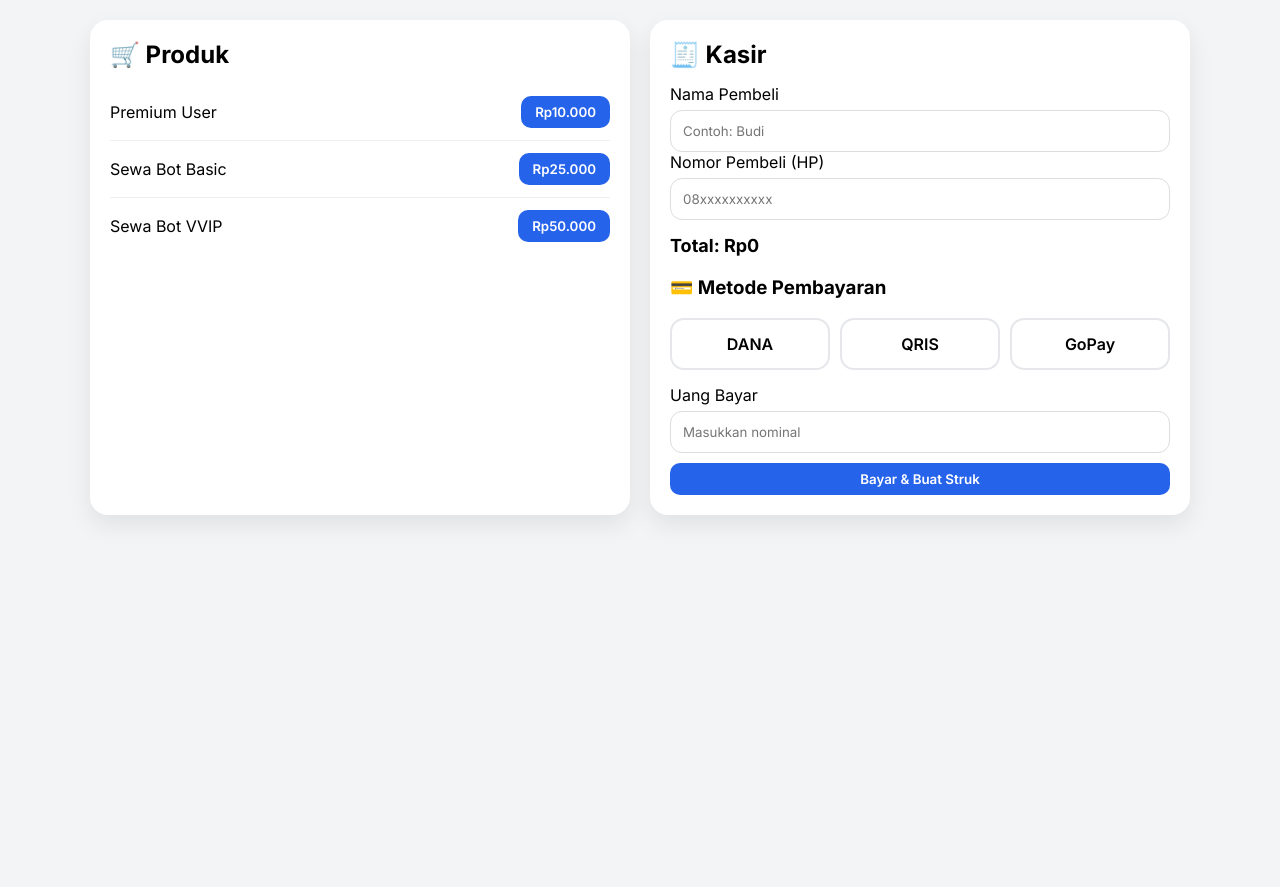
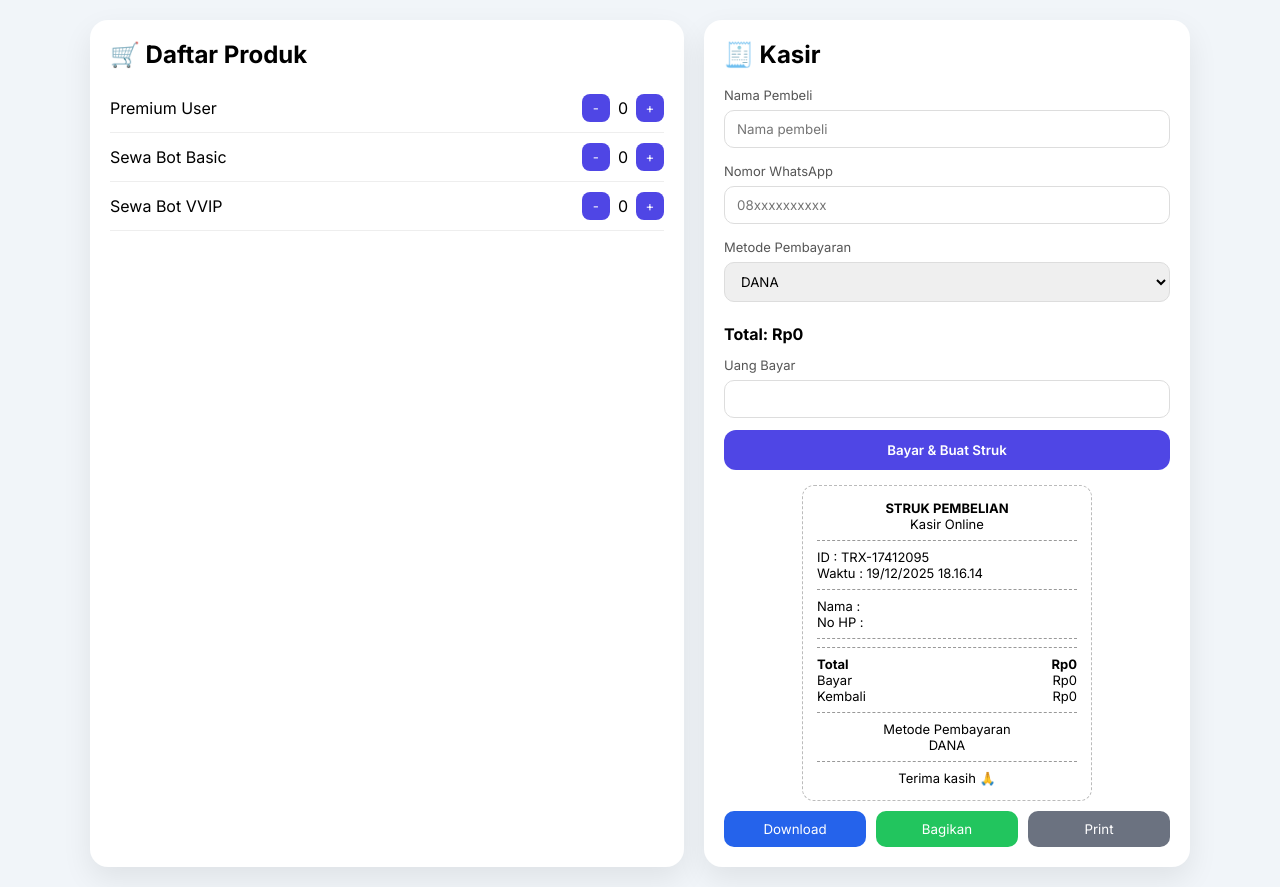
Before and after one commit to Babasbotz/kasir-online, a plain HTML site: page index.html in a window 1280 px wide. Both pictures are taken after a click on the button "Bayar & Buat Struk". Before the commit the page ends 800 px from the top, so only its background shows below. Drawn offline with nearby package versions, Linux system fonts and the light colour scheme.

Commit message:
Refactor index.html for improved layout and functionality
Updated styling and structure for the product and cashier sections, including adjustments to layout, padding, and button styles. Enhanced the functionality of cart and payment methods.

```diff
--- a/index.html
+++ b/index.html
@@ -10,198 +10,330 @@
 
 <style>
 *{box-sizing:border-box;font-family:Inter}
-body{margin:0;background:#f3f4f6;padding:20px}
-.container{max-width:1100px;margin:auto;display:grid;grid-template-columns:1fr 1fr;gap:20px}
-.card{background:#fff;border-radius:18px;padding:20px;box-shadow:0 10px 25px rgba(0,0,0,.08)}
+body{margin:0;background:#f1f5f9;padding:20px}
+
+.container{
+  max-width:1100px;
+  margin:auto;
+  display:grid;
+  grid-template-columns:1.1fr 0.9fr;
+  gap:20px;
+}
+
+.card{
+  background:#fff;
+  border-radius:18px;
+  padding:20px;
+  box-shadow:0 12px 30px rgba(0,0,0,.08);
+}
+
 h2{margin:0 0 15px}
 
+label{font-size:13px;color:#555}
+input,select{
+  width:100%;
+  padding:10px 12px;
+  border-radius:10px;
+  border:1px solid #ddd;
+  margin:6px 0 12px;
+}
+
 /* PRODUK */
-.product{display:flex;justify-content:space-between;align-items:center;padding:12px 0;border-bottom:1px solid #eee}
-.product:last-child{border:none}
-button{border:none;padding:8px 14px;border-radius:10px;background:#2563eb;color:#fff;font-weight:600;cursor:pointer}
-button:hover{opacity:.9}
+.product{
+  display:flex;
+  justify-content:space-between;
+  align-items:center;
+  padding:10px 0;
+  border-bottom:1px solid #eee;
+}
 
-/* KERANJANG */
-.cart-item{display:flex;justify-content:space-between;font-size:14px;margin-bottom:6px}
-.total{font-size:18px;font-weight:700;margin-top:10px}
+.qty{display:flex;gap:8px;align-items:center}
+.qty button{
+  width:28px;height:28px;
+  border:none;border-radius:8px;
+  background:#4f46e5;color:#fff;
+}
 
-/* INPUT */
-input{
+/* KASIR */
+.cart-item{
+  display:flex;
+  justify-content:space-between;
+  font-size:14px;
+  margin-bottom:6px;
+}
+
+.total{
+  font-weight:700;
+  font-size:16px;
+  margin:10px 0;
+}
+
+button.primary{
   width:100%;
   padding:12px;
+  border:none;
   border-radius:12px;
-  border:1px solid #ddd;
-  margin-top:6px;
-}
-
-/* METODE */
-.metode-box{display:flex;gap:10px;margin-top:10px}
-.metode{
-  flex:1;
-  padding:14px;
-  border-radius:14px;
-  border:2px solid #e5e7eb;
-  text-align:center;
+  background:#4f46e5;
+  color:#fff;
   font-weight:600;
   cursor:pointer;
 }
-.metode.active{
-  border-color:#2563eb;
-  background:#eff6ff;
+
+/* STRUK */
+.struk-wrap{
+  display:flex;
+  justify-content:center;
+  margin-top:15px;
 }
 
-/* STRUK */
-.struk-wrapper{display:flex;justify-content:center;margin-top:15px}
 .struk{
-  width:300px;
+  width:290px;
   background:#fff;
-  padding:16px;
-  border-radius:14px;
+  padding:14px;
+  border-radius:12px;
   font-family:monospace;
   font-size:13px;
-  box-shadow:0 6px 25px rgba(0,0,0,.2);
+  border:1px dashed #bbb;
 }
-.struk h3{text-align:center;margin:0}
+
 .center{text-align:center}
-.line{border-top:1px dashed #999;margin:8px 0}
-.struk-item{display:flex;justify-content:space-between}
+.line{display:flex;justify-content:space-between}
+.section{margin:6px 0}
 
-/* AKSI */
-.action-btn{width:100%;margin-top:10px}
-.download{background:#16a34a}
-.print{background:#0f766e}
+hr{
+  border:none;
+  border-top:1px dashed #999;
+  margin:8px 0;
+}
 
-@media(max-width:768px){.container{grid-template-columns:1fr}}
+/* ACTION */
+.actions{
+  display:grid;
+  grid-template-columns:1fr 1fr 1fr;
+  gap:10px;
+  margin-top:10px;
+}
+
+.actions button{
+  padding:10px;
+  border:none;
+  border-radius:10px;
+  color:#fff;
+  cursor:pointer;
+}
+
+.download{background:#2563eb}
+.share{background:#22c55e}
+.print{background:#6b7280}
+
+@media(max-width:900px){
+  .container{grid-template-columns:1fr}
+}
 </style>
 </head>
+
 <body>
 
 <div class="container">
 
 <!-- PRODUK -->
 <div class="card">
-<h2>🛒 Produk</h2>
-<div class="product"><span>Premium User</span><button onclick="addItem('Premium User',10000)">Rp10.000</button></div>
-<div class="product"><span>Sewa Bot Basic</span><button onclick="addItem('Sewa Bot Basic',25000)">Rp25.000</button></div>
-<div class="product"><span>Sewa Bot VVIP</span><button onclick="addItem('Sewa Bot VVIP',50000)">Rp50.000</button></div>
+<h2>🛒 Daftar Produk</h2>
+
+<div class="product">
+<span>Premium User</span>
+<div class="qty">
+<button onclick="ubahQty('Premium User',10000,-1)">-</button>
+<span id="qPremium User">0</span>
+<button onclick="ubahQty('Premium User',10000,1)">+</button>
+</div>
+</div>
+
+<div class="product">
+<span>Sewa Bot Basic</span>
+<div class="qty">
+<button onclick="ubahQty('Sewa Bot Basic',25000,-1)">-</button>
+<span id="qSewa Bot Basic">0</span>
+<button onclick="ubahQty('Sewa Bot Basic',25000,1)">+</button>
+</div>
+</div>
+
+<div class="product">
+<span>Sewa Bot VVIP</span>
+<div class="qty">
+<button onclick="ubahQty('Sewa Bot VVIP',50000,-1)">-</button>
+<span id="qSewa Bot VVIP">0</span>
+<button onclick="ubahQty('Sewa Bot VVIP',50000,1)">+</button>
+</div>
+</div>
 </div>
 
 <!-- KASIR -->
 <div class="card">
 <h2>🧾 Kasir</h2>
 
-<!-- DATA PEMBELI -->
 <label>Nama Pembeli</label>
-<input type="text" id="namaPembeli" placeholder="Contoh: Budi">
+<input id="nama" placeholder="Nama pembeli">
 
-<label>Nomor Pembeli (HP)</label>
-<input type="number" id="hpPembeli" placeholder="08xxxxxxxxxx">
+<label>Nomor WhatsApp</label>
+<input id="hp" placeholder="08xxxxxxxxxx">
 
-<div style="margin-top:15px"></div>
+<label>Metode Pembayaran</label>
+<select id="metode">
+<option>DANA</option>
+<option>QRIS</option>
+<option>GoPay</option>
+</select>
 
 <div id="cart"></div>
 <div class="total">Total: Rp<span id="total">0</span></div>
 
-<h3 style="margin-top:20px">💳 Metode Pembayaran</h3>
-<div class="metode-box">
-<div class="metode" onclick="pilihMetode(this,'DANA')">DANA</div>
-<div class="metode" onclick="pilihMetode(this,'QRIS')">QRIS</div>
-<div class="metode" onclick="pilihMetode(this,'GoPay')">GoPay</div>
-</div>
-<input type="hidden" id="metode">
+<label>Uang Bayar</label>
+<input id="bayar" type="number">
 
-<label style="margin-top:15px;display:block">Uang Bayar</label>
-<input type="number" id="bayar" placeholder="Masukkan nominal">
+<button class="primary" onclick="buatStruk()">Bayar & Buat Struk</button>
 
-<button class="action-btn" onclick="buatStruk()">Bayar & Buat Struk</button>
-<div id="hasilStruk"></div>
+<div id="hasil"></div>
 </div>
 
 </div>
 
 <script>
-let cart=[], total=0;
+let cart={}, total=0;
 
-function addItem(nama,harga){
-cart.push({nama,harga});
-total+=harga;
+function generateID(){
+  return "TRX-" + Date.now().toString().slice(-6) + Math.floor(Math.random()*90+10);
+}
+
+function formatWaktu(){
+  let d=new Date();
+  return d.toLocaleDateString("id-ID")+" "+d.toLocaleTimeString("id-ID");
+}
+
+function ubahQty(nama,harga,step){
+ if(!cart[nama]) cart[nama]={harga,qty:0};
+ cart[nama].qty+=step;
+ if(cart[nama].qty<0) cart[nama].qty=0;
+ document.getElementById("q"+nama).innerText=cart[nama].qty;
  renderCart();
 }
 
 function renderCart(){
-let html="";
-cart.forEach(i=>{
-  html+=`<div class="cart-item"><span>${i.nama}</span><span>Rp${i.harga.toLocaleString()}</span></div>`;
+ let c=document.getElementById("cart");
+ c.innerHTML=""; total=0;
+ Object.keys(cart).forEach(n=>{
+  let i=cart[n];
+  if(i.qty>0){
+   total+=i.harga*i.qty;
+   c.innerHTML+=`
+   <div class="cart-item">
+   <span>${n} x${i.qty}</span>
+   <span>Rp${(i.harga*i.qty).toLocaleString()}</span>
+   </div>`;
+  }
  });
-document.getElementById("cart").innerHTML=html;
  document.getElementById("total").innerText=total.toLocaleString();
 }
 
-function pilihMetode(el,m){
-document.querySelectorAll(".metode").forEach(x=>x.classList.remove("active"));
-el.classList.add("active");
-document.getElementById("metode").value=m;
-}
+function buatStruk(){
+ let bayar=Number(document.getElementById("bayar").value);
+ if(bayar<total) return alert("Uang kurang");
 
-function buatStruk(){
-const nama=document.getElementById("namaPembeli").value;
-const hp=document.getElementById("hpPembeli").value;
-const bayar=parseInt(document.getElementById("bayar").value);
-const metode=document.getElementById("metode").value;
-
-if(!nama||!hp) return alert("Isi nama & nomor pembeli");
-if(!metode) return alert("Pilih metode pembayaran");
-if(!bayar||bayar<total) return alert("Uang bayar kurang");
-
-const no="TRX"+Date.now();
-const tgl=new Date().toLocaleString("id-ID");
-const kembali=bayar-total;
+ let idTrx=generateID();
+ let waktu=formatWaktu();
 
  let items="";
-cart.forEach(i=>{
-items+=`<div class="struk-item"><span>${i.nama}</span><span>${i.harga.toLocaleString()}</span></div>`;
+ Object.keys(cart).forEach(n=>{
+  let i=cart[n];
+  if(i.qty>0){
+   items+=`
+   <div class="line">
+     <span>${n} x${i.qty}</span>
+     <span>Rp${(i.harga*i.qty).toLocaleString()}</span>
+   </div>`;
+  }
  });
 
-document.getElementById("hasilStruk").innerHTML=`
-<div class="struk-wrapper">
+ document.getElementById("hasil").innerHTML=`
+ <div class="struk-wrap">
  <div class="struk" id="struk">
-<h3>TOKO ONLINE</h3>
-<div class="center">${tgl}</div>
-<div class="center">${no}</div>
 
-<div class="line"></div>
-<div>Nama : ${nama}</div>
-<div>HP   : ${hp}</div>
+   <div class="center"><b>STRUK PEMBELIAN</b></div>
+   <div class="center">Kasir Online</div>
 
-<div class="line"></div>
+   <hr>
+
+   <div class="section">
+     ID : ${idTrx}<br>
+     Waktu : ${waktu}
+   </div>
+
+   <hr>
+
+   <div class="section">
+     Nama : ${nama.value}<br>
+     No HP : ${hp.value}
+   </div>
+
+   <hr>
+
    ${items}
-<div class="line"></div>
 
-<div class="struk-item"><b>Total</b><b>${total.toLocaleString()}</b></div>
-<div class="struk-item">Bayar<span>${bayar.toLocaleString()}</span></div>
-<div class="struk-item">Kembali<span>${kembali.toLocaleString()}</span></div>
+   <hr>
 
-<div class="line"></div>
-<div class="center">Metode Pembayaran</div>
-<div class="center"><b>${metode}</b></div>
+   <div class="line"><b>Total</b><b>Rp${total.toLocaleString()}</b></div>
+   <div class="line">Bayar<span>Rp${bayar.toLocaleString()}</span></div>
+   <div class="line">Kembali<span>Rp${(bayar-total).toLocaleString()}</span></div>
 
-<div class="line"></div>
-<div class="center">Terima Kasih 🙏</div>
+   <hr>
+
+   <div class="center">
+     Metode Pembayaran <br>${metode.value}
+   </div>
+
+   <hr>
+
+   <div class="center">Terima kasih 🙏</div>
+
  </div>
  </div>
 
-<button class="action-btn download" onclick="downloadStruk()">📥 Download Struk</button>
-<button class="action-btn print" onclick="window.print()">🖨 Print</button>
-`;
+ <div class="actions">
+   <button class="download" onclick="downloadStruk()">Download</button>
+   <button class="share" onclick="shareStruk()">Bagikan</button>
+   <button class="print" onclick="window.print()">Print</button>
+ </div>`;
 }
 
 function downloadStruk(){
-html2canvas(document.getElementById("struk"),{scale:2}).then(c=>{
+ html2canvas(document.getElementById("struk"),{scale:2})
+ .then(c=>{
   let a=document.createElement("a");
+  a.href=c.toDataURL("image/png");
   a.download="struk.png";
-a.href=c.toDataURL();
   a.click();
  });
+}
+
+async function shareStruk(){
+ html2canvas(document.getElementById("struk"),{scale:2})
+ .then(async c=>{
+  c.toBlob(async b=>{
+   let file=new File([b],"struk.png",{type:"image/png"});
+   if(navigator.canShare && navigator.canShare({files:[file]})){
+    await navigator.share({files:[file]});
+   }else{
+    kirimWA();
+   }
+  });
+ });
+}
+
+function kirimWA(){
+ let hpVal=hp.value;
+ if(hpVal.startsWith("0")) hpVal="62"+hpVal.slice(1);
+ let pesan=`STRUK PEMBELIAN\nID: ${Date.now()}\nTotal: Rp${total.toLocaleString()}`;
+ window.open(`https://wa.me/${hpVal}?text=${encodeURIComponent(pesan)}`,"_blank");
 }
 </script>
 
```
Lines whose indentation alone changed are shown as unchanged.
